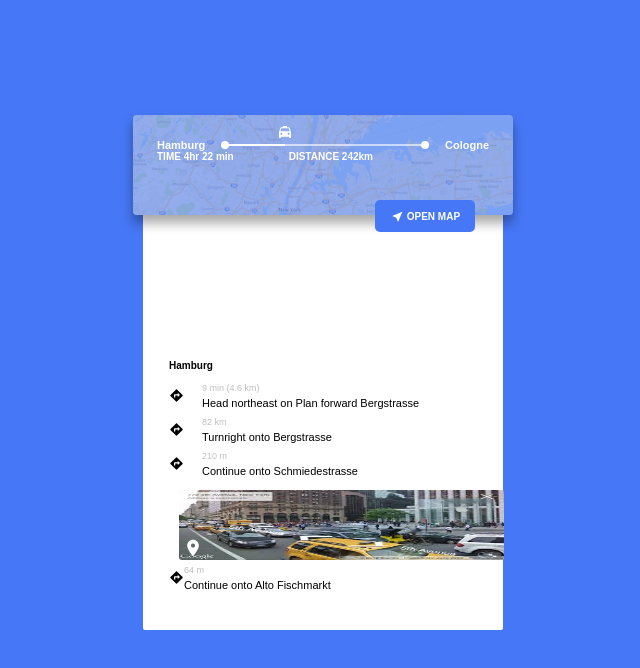
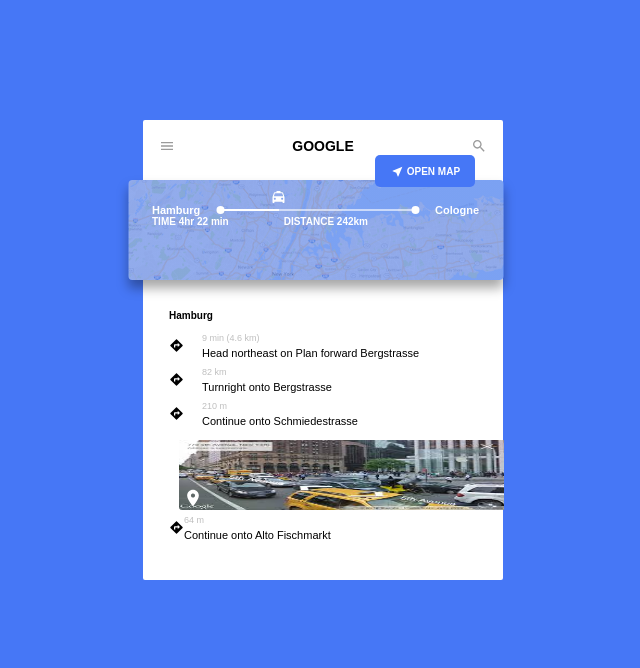
Before and after one commit to Hawa-codes/Loop2-step9, a plain HTML site: page index.html in a window 1280 px wide. Shown: the whole page, without its empty margins (317-957 px from the left). Drawn offline with Linux system fonts and the light colour scheme.

Commit message:
Loop2-step9

```diff
--- a/style.css
+++ b/style.css
@@ -23,6 +23,7 @@ body {
     height: 460px;
     border-radius: 2px;
     padding: 0px;
+    margin: auto;
     background-color: #ffffff;
 }
 
@@ -115,11 +116,11 @@ footer {
 }
 
 .image-2 {
-  position: relative;   /* this keeps marker inside */
+  position: relative;
   width: 325px;
   height: 70px;
   left: 10px;
-  margin-top: 10px;     /* use margin, not top */
+  margin-top: 10px;
 }
 
 .street {
@@ -142,11 +143,11 @@ footer {
 }
 
 .overlay {
-    position: absolute;
-    top: 115px;
-    left: 50%;
+    position: relative;
+    top: -400px;
+    left: 48%;
     transform: translateX(-50%);
-    width: 380px;
+    width: 375px;
     height: 100px;
     padding: 24px;
     border-radius: 4px;
@@ -232,7 +233,7 @@ footer {
 
 .box {
     position: absolute;
-    top: 200px;
+    top: 155px;
     left: 58%;
     transform: translateX(-50%);
     width: 100px;
```
Also changed, not shown: 1 other file.
